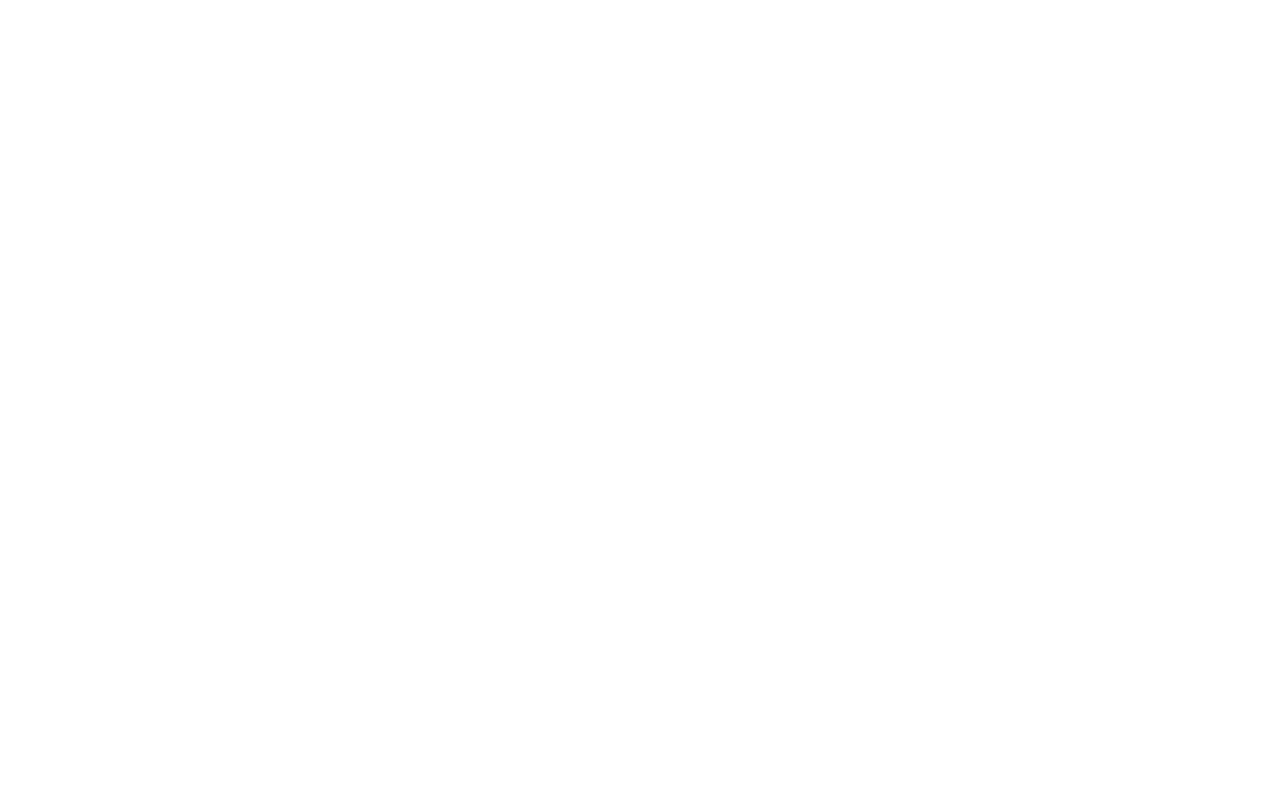
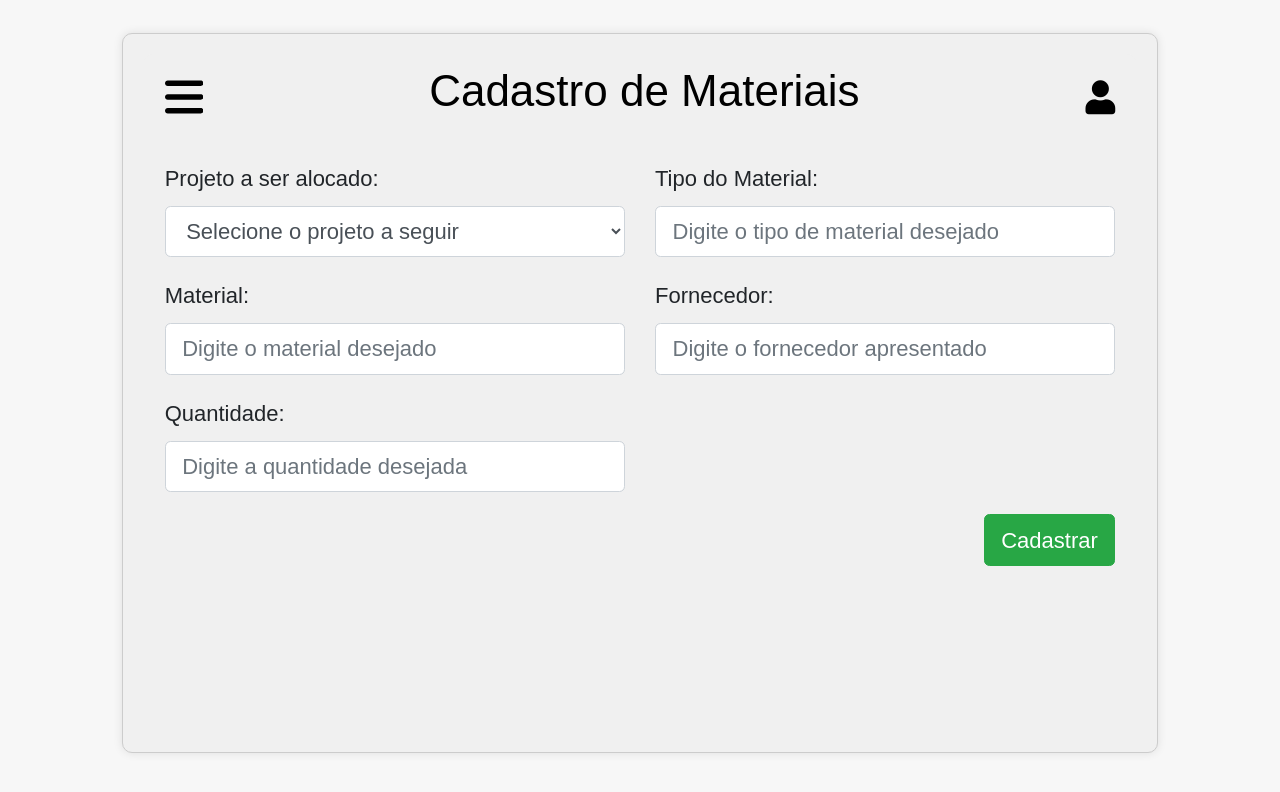
Before and after one commit to Jihas2/MensalProjectUA2, a plain HTML site: page Trabalhos da Faculdade/Cad_Materiais.html in a window 1280 px wide. Drawn offline with nearby package versions, Linux system fonts and the light colour scheme.

Commit message:
revesamento do trabalho

```diff
--- a/Trabalhos da Faculdade/Cad_Materiais.html
+++ b/Trabalhos da Faculdade/Cad_Materiais.html
@@ -0,0 +1,133 @@
+<!DOCTYPE html>
+<html lang="pt-br">
+
+<head>
+    <meta charset="UTF-8">
+    <meta name="viewport" content="width=device-width, initial-scale=1.0">
+    <title>Cadastro de Materiais</title>
+    <link rel="stylesheet" href="https://maxcdn.bootstrapcdn.com/bootstrap/4.5.2/css/bootstrap.min.css">
+    <link rel="stylesheet" href="https://cdnjs.cloudflare.com/ajax/libs/font-awesome/5.15.3/css/all.min.css">
+    <style>
+        /* Estilo para o escopo global da tela */
+        * {
+            font-family: 'Poppins', sans-serif;
+            font-size: 22px;
+            font-style: normal;
+        }
+
+        body {
+            background-color: #f7f7f7;
+        }
+
+        /* Estilos para o contêiner quadrado */
+        .quadrado {
+            background-color: #f0f0f0;
+            border: 1px solid #ccc;
+            border-radius: 10px;
+            padding: 20px;
+            width: 100%;
+            height: 90vh;
+            flex-direction: column;
+            justify-content: center;
+            align-items: center;
+            box-shadow: 0px 0px 10px rgba(0, 0, 0, 0.1);
+
+        }
+
+        /* Estilos para a barra de navegação */
+        .navbar {
+            background-color: #f0f0f0;
+            border-radius: 10px 10px 0 0;
+            color: #000;
+            font-family: 'Poppins', sans-serif;
+            font-size: 80px;
+            font-style: normal;
+            font-weight: 700;
+            line-height: normal;
+            text-align: center;
+        }
+
+        /* Estilos para o formulário dentro do quadrado */
+        .formulario {
+            margin: 1em;
+        }
+
+        /* Estilos para o ícone do usuário no lado direito */
+        .user-icon {
+            color: #000;
+            font-size: 34px;
+        }
+
+        /* Estilos para o ícone da navbar */
+        .bar-icon {
+            font-size: 30px;
+        }
+    </style>
+</head>
+
+<body>
+
+    <div class="container-fluid mt-4">
+
+        <div class="row justify-content-center">
+            <div class="col-lg-10 col-md-8 col-sm-10">
+                <div class="quadrado">
+                    <nav class="navbar">
+                        <svg xmlns="http://www.w3.org/2000/svg" height="2em"
+                            viewBox="0 0 448 512"><!--! Font Awesome Free 6.4.2 by @fontawesome - https://fontawesome.com License - https://fontawesome.com/license (Commercial License) Copyright 2023 Fonticons, Inc. -->
+                            <path
+                                d="M0 96C0 78.3 14.3 64 32 64H416c17.7 0 32 14.3 32 32s-14.3 32-32 32H32C14.3 128 0 113.7 0 96zM0 256c0-17.7 14.3-32 32-32H416c17.7 0 32 14.3 32 32s-14.3 32-32 32H32c-17.7 0-32-14.3-32-32zM448 416c0 17.7-14.3 32-32 32H32c-17.7 0-32-14.3-32-32s14.3-32 32-32H416c17.7 0 32 14.3 32 32z" />
+                        </svg>
+                        <h2>Cadastro de Materiais</h2>
+                        <i class="fas fa-user user-icon"></i> <!-- Ícone de usuário -->
+                    </nav>
+                    <form class="formulario">
+                        <div class="row form-group">
+                            <div class="col-6">
+                                <label for="projeto">Projeto a ser alocado:</label>
+                                <select class="form-control">
+                                    <option value="select" selected disabled>Selecione o projeto a seguir</option>
+                                    <option value="projeto">Construção Silvia</option>
+                                    <option value="projeto">Construções Ferreira</option>
+                                    <option value="projeto">Construtora Lima</option>
+                                    <option value="projeto">Construções Martins</option>
+                                    <option value="projeto">Construtora Ramos</option>
+                                </select>
+                            </div>
+                            <div class="col-6">
+                                <label for="text">Tipo do Material:</label>
+                                <input class="form-control" type="text" name="Tipo_material" id="Valor" required
+                                    placeholder="Digite o tipo de material desejado">
+                            </div>
+                        </div>
+                        <div class="row form-group">
+                            <div class="col-6">
+                                <label for="materiais">Material:</label>
+                                <input type="text" class="form-control" id="material"
+                                    placeholder="Digite o material desejado">
+                            </div>
+                            <div class="col-6">
+                                <label for="mao_de_obra">Fornecedor:</label>
+                                <input class="form-control" type="text" name="fornecedor" id="fornecedor" required
+                                    placeholder="Digite o fornecedor apresentado">
+                            </div>
+                        </div>
+                        <div class="row form-group">
+                            <div class="col-6">
+                                <label for="quantidade">Quantidade:</label>
+                                <input class="form-control" type="text" name="quantidade" id="quantidade" required
+                                    placeholder="Digite a quantidade desejada">
+                            </div>
+                        </div>
+                        <div class="text-right">
+                            <a href="/funcionarios/cadastro_func.html" class="btn btn-success">Cadastrar</a>
+                        </div>
+                    </form>
+                </div>
+            </div>
+        </div>
+    </div>
+
+</body>
+
+</html>
```
Also changed, not shown: Trabalhos da Faculdade/Cad_Orçamen.html (+9 -8 lines), Trabalhos da Faculdade/Cad_Recursos.html (+1 -1 lines).
